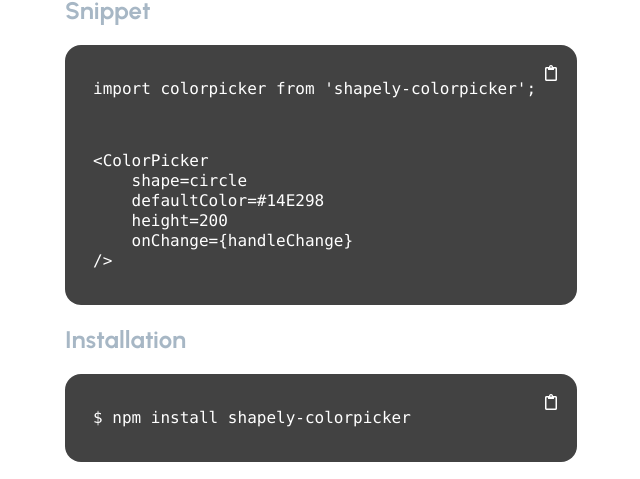
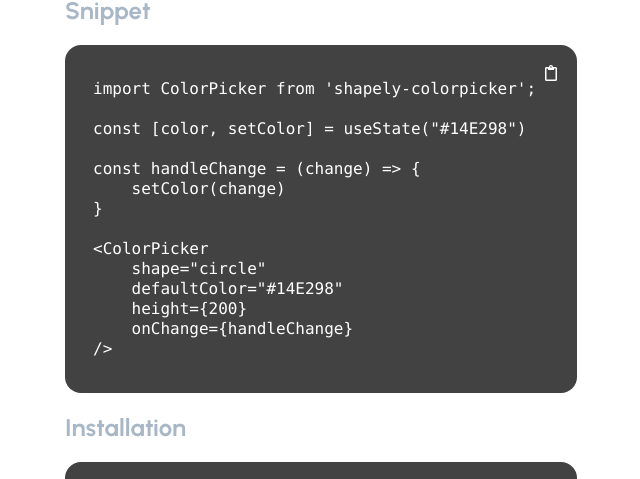
Before and after one commit to lindseytam/colorpicker, a React (Create React App) app: page / in a window 1280 px wide. Shown: the part 459-938 px from the top of the page, without its empty margins (319-959 px from the left). Built offline with nearby package versions, Linux system fonts and the light colour scheme.

Commit message:
update code snippets

```diff
--- a/src/code-snippets/code-snippets.js
+++ b/src/code-snippets/code-snippets.js
@@ -1,16 +1,21 @@
 const colorpickerCode = (shape, color, height) => {
-return `
+return `import ColorPicker from 'shapely-colorpicker';
+
+const [color, setColor] = useState("${color}")
+
+const handleChange = (change) => {
+    setColor(change)
+}
+
 <ColorPicker
-    shape=${shape}
-    defaultColor=${color}
-    height=${height}
+    shape="${shape}"
+    defaultColor="${color}"
+    height={${height}}
     onChange={handleChange}
 />
 `
 }
-
-const importCode = `import colorpicker from 'shapely-colorpicker';`
-const installCode = `$ npm install shapely-colorpicker`
+const installCode = `npm install shapely-colorpicker`
 
 
-export {colorpickerCode, importCode, installCode};
+export {colorpickerCode, installCode};
--- a/src/code-snippets/render-code.js
+++ b/src/code-snippets/render-code.js
@@ -1,5 +1,5 @@
 import React from 'react';
-import { colorpickerCode, importCode, installCode } from './code-snippets'
+import { colorpickerCode, installCode } from './code-snippets'
 
 const Code = ({shape, color, height}) => {
 
@@ -7,7 +7,7 @@
         {
             section: "Snippet",
             id: "snippet",
-            codes: [importCode, colorpickerCode(shape, color, height)]
+            codes: [colorpickerCode(shape, color, height)]
         },
         {
             section: "Installation",
```
